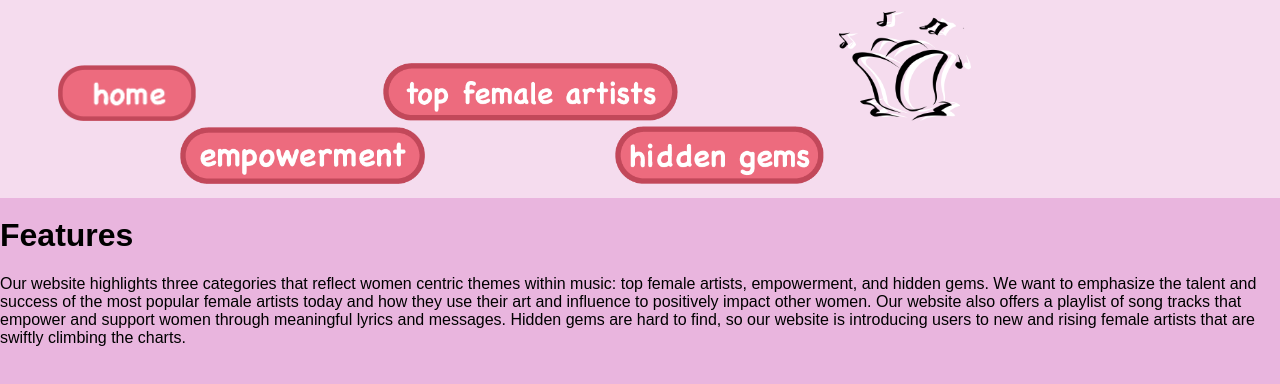
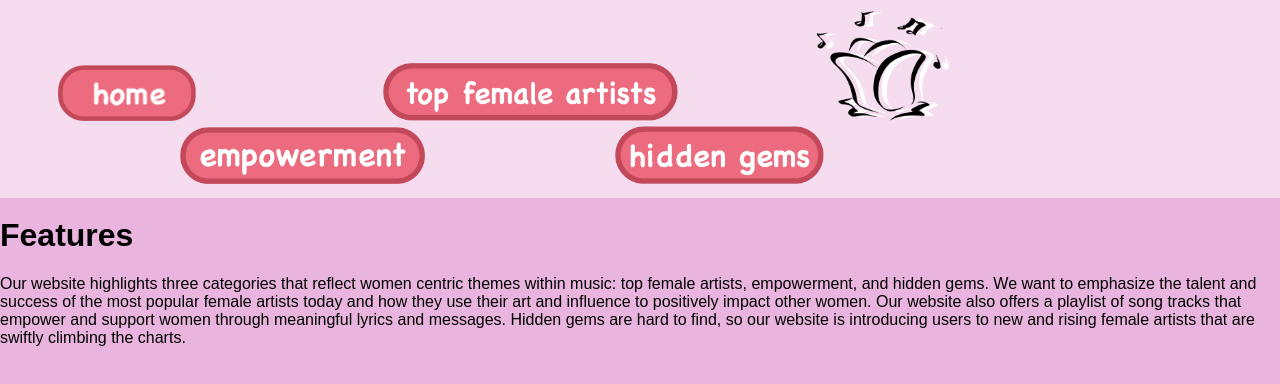
Before and after one commit to Sangha0822/RoseTunes, a plain HTML site: page index.html in a window 1280 px wide. Drawn offline with Linux system fonts and the light colour scheme; a web font is replaced by a local one.

Commit message:
size of logo

```diff
--- a/styles.css
+++ b/styles.css
@@ -29,9 +29,9 @@ body {
 .logoTop {
   max-width: 100%;
   height: 110px;
+  margin: auto;
+  display: block;
   padding: 0;
-  margin-top: auto;
-  margin-left: 17%;
 }
 
 .button:hover {
```
